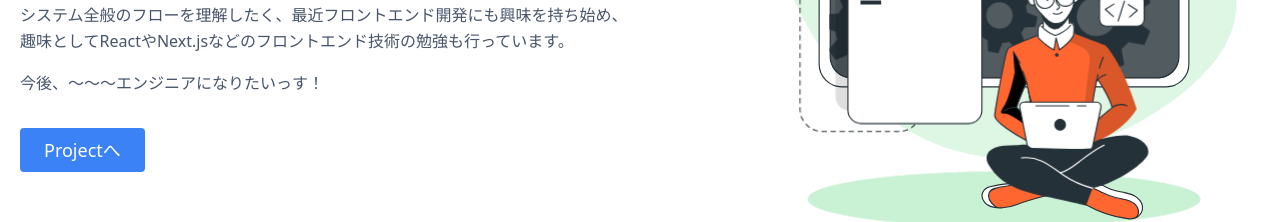
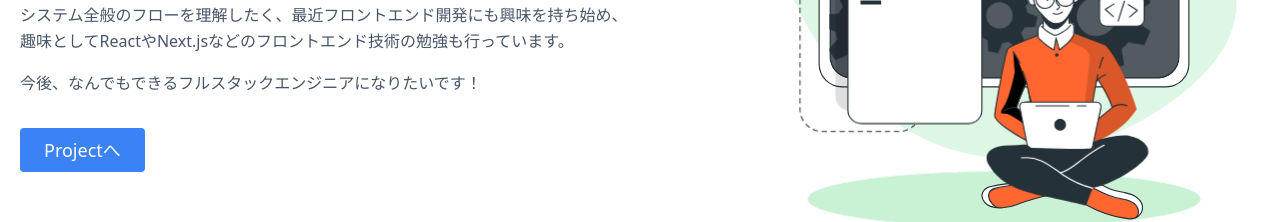
Before and after one commit to sambunarayan/next-portfolio, a Next.js app: page / in a window 1280 px wide. Shown: the part 481-703 px from the top of the page. Built offline with nearby package versions, Linux system fonts and the light colour scheme.

Commit message:
Fixed intro message

```diff
--- a/components/home/hero.js
+++ b/components/home/hero.js
@@ -19,7 +19,7 @@ export default function Hero() {
                     趣味としてReactやNext.jsなどのフロントエンド技術の勉強も行っています。
                 </p>
                 <p className="mb-8 leading-relaxed">
-                    今後、～～～エンジニアになりたいっす！
+                    今後、なんでもできるフルスタックエンジニアになりたいです！
                 </p>
                 <div className="flex justify-center">
                     <Link href="/projects" legacyBehavior>
```
